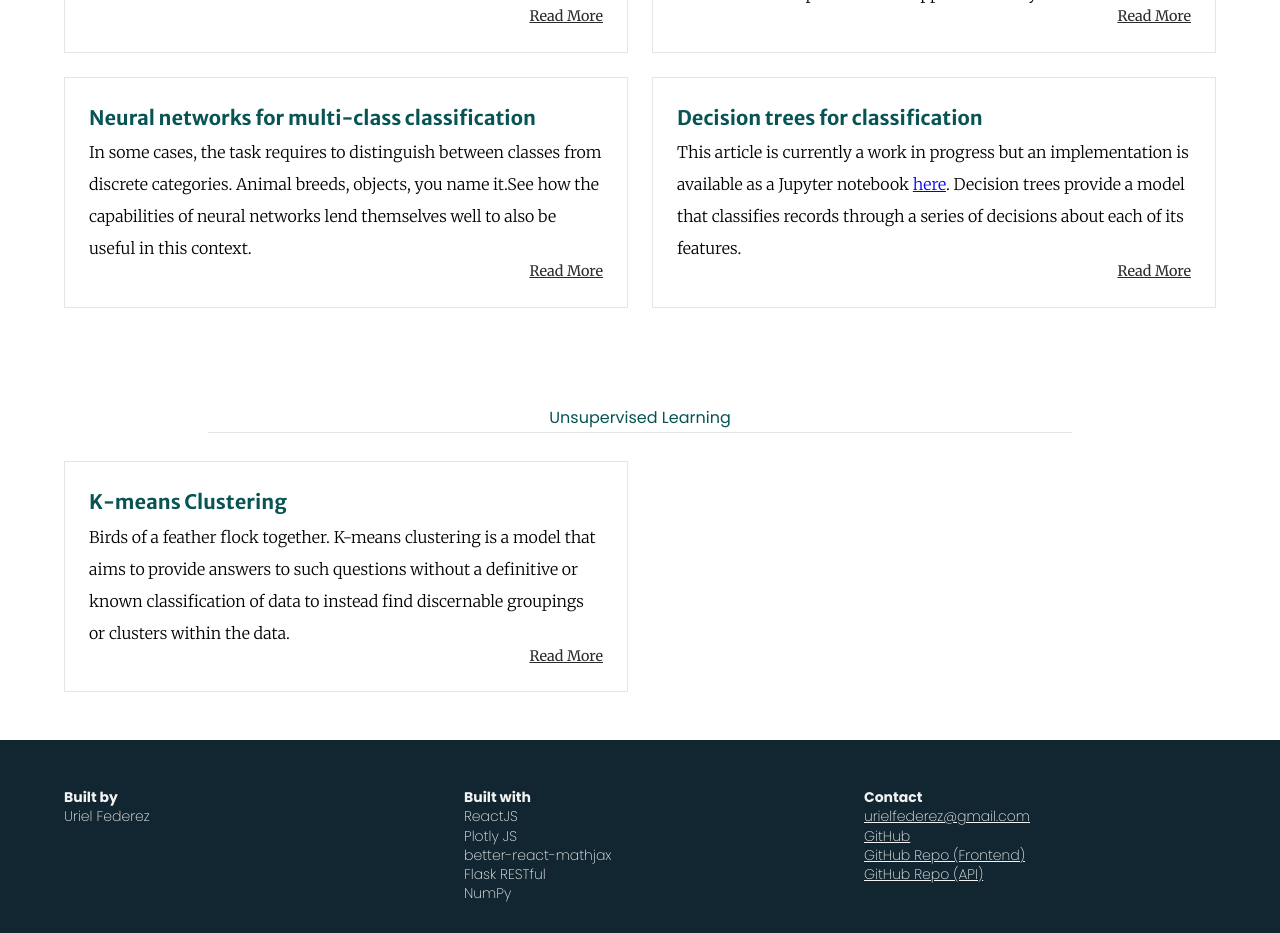
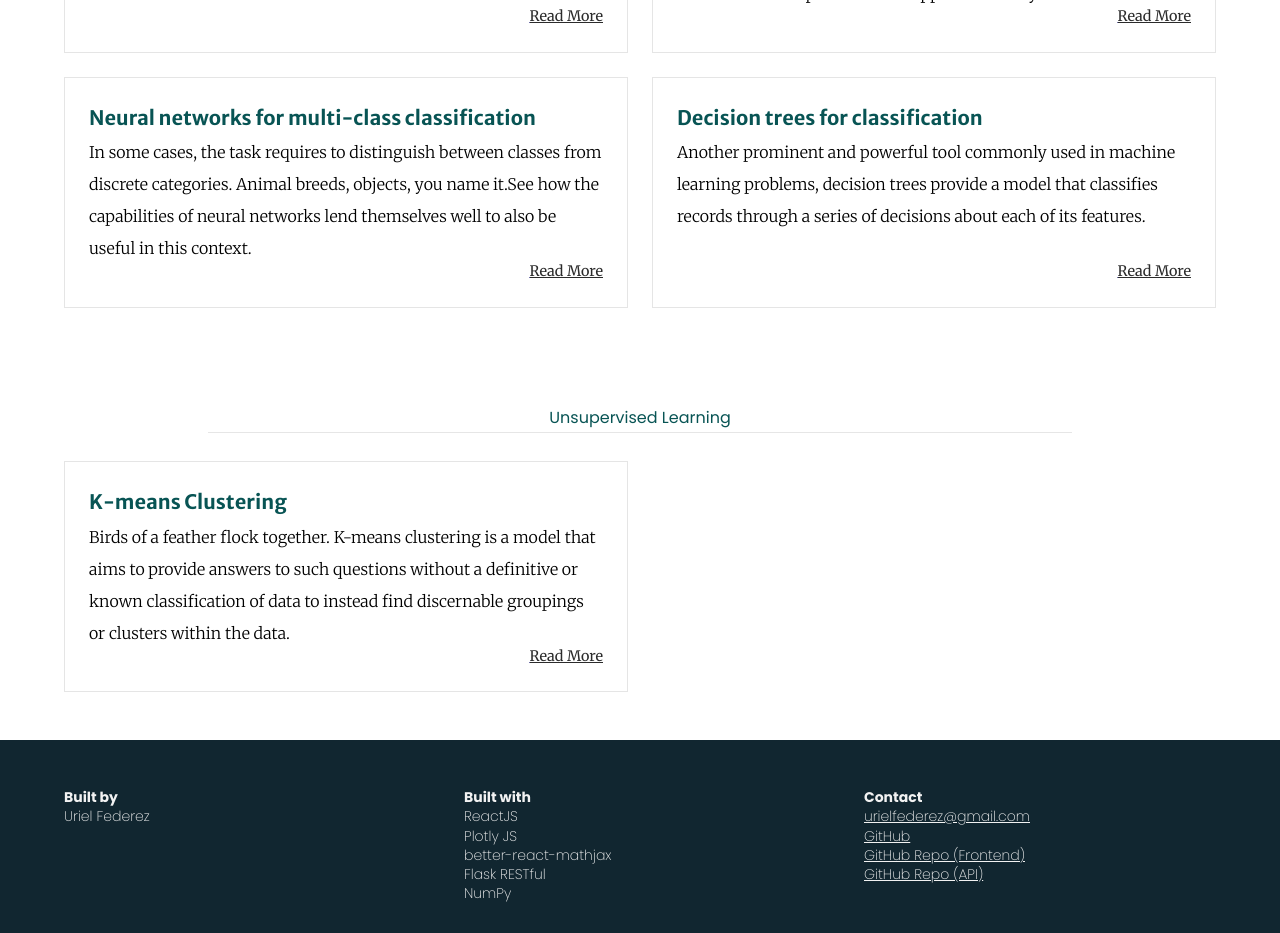
Before and after one commit to UAFederez/interactive-ml-frontend, a React (Vite) app: page / in a window 1280 px wide. Shown: the part 960-1893 px from the top of the page. Built offline with nearby package versions, Linux system fonts and the light colour scheme; what better-react-mathjax would draw is missing.

Commit message:
Updated landing page text on decision trees

```diff
--- a/src/routes/LandingPage/LandingPage.jsx
+++ b/src/routes/LandingPage/LandingPage.jsx
@@ -67,16 +67,9 @@ const LandingPage = () => {
       title: "Decision trees for classification",
       description: (
         <p>
-          This article is currently a work in progress but an implementation is
-          available as a Jupyter notebook{" "}
-          <a
-            href="https://github.com/UAFederez/MachineLearning/blob/master/06-Decision_Trees_Classification.ipynb"
-            target="_blank"
-          >
-            here
-          </a>
-          . Decision trees provide a model that classifies records through a
-          series of decisions about each of its features.
+          Another prominent and powerful tool commonly used in machine learning
+          problems, decision trees provide a model that classifies records
+          through a series of decisions about each of its features.
         </p>
       ),
       link: "/decision-trees",
```
